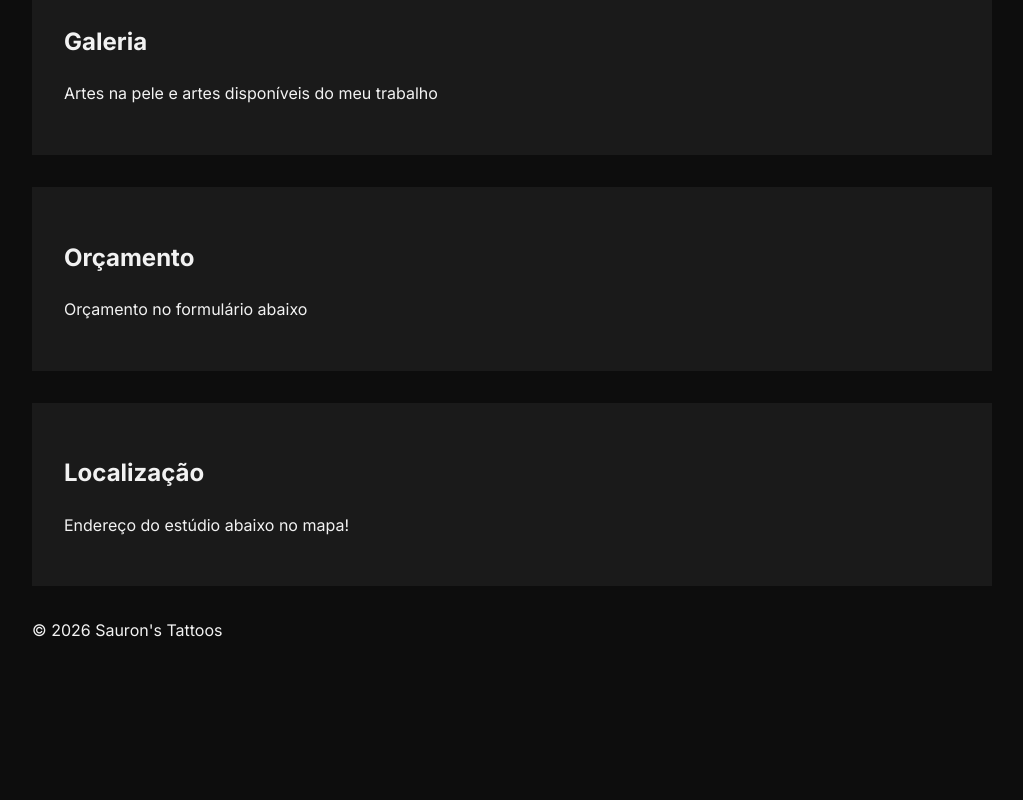
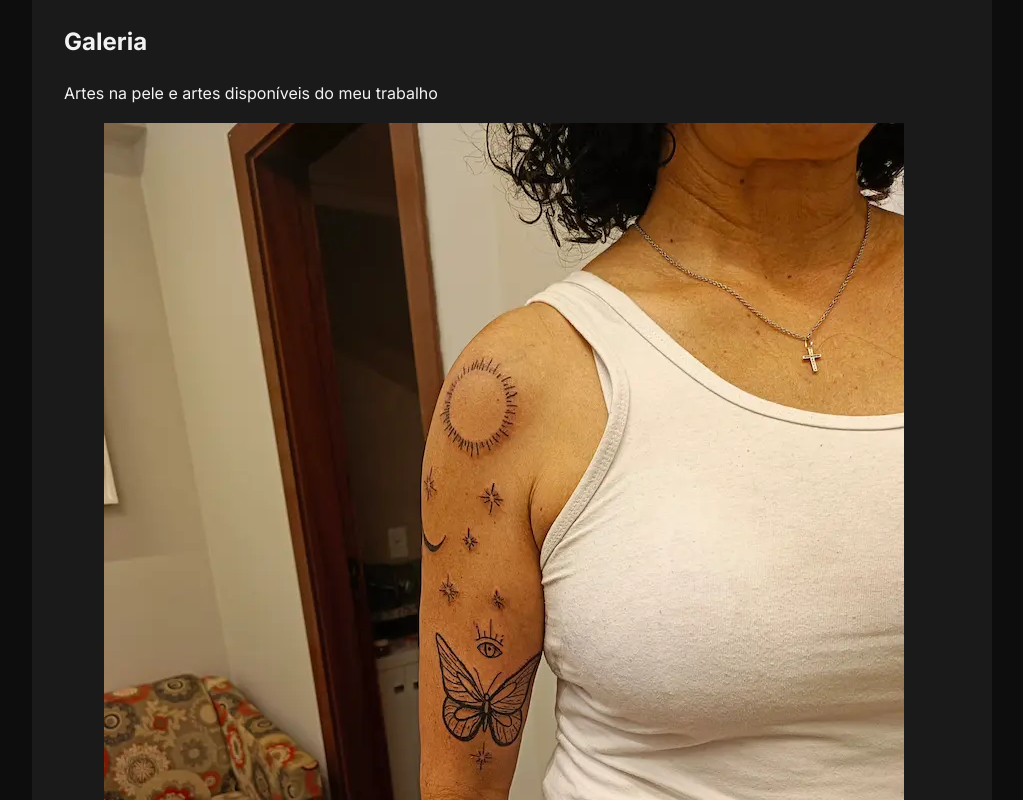
Before and after one commit to ablff/saurons-tattoos, a plain HTML site: page index.html in a window 1280 px wide. Shown: the part 400-1200 px from the top of the page, without its empty margins (128-1151 px from the left). Before the commit the page ends 1060 px from the top, so only its background shows below. Drawn offline with Linux system fonts and the light colour scheme; a web font is replaced by a local one.

Commit message:
feat: add first gallery image

```diff
--- a/css/styles.css
+++ b/css/styles.css
@@ -88,11 +88,18 @@ header {
     padding: 0.5rem 0.75rem;
     font-size: 1.25rem;
     cursor: pointer;
+    line-height: 1;
 }
 
 .nav-toggle:focus-visible {
     outline: 2px solid var(--color-accent);
     outline-offset: 2px;
+}
+
+.gallery__image {
+    max-width: 100%;
+    height: auto;
+    display: block;
 }
 
 @media (min-width: 48rem) {
--- a/index.html
+++ b/index.html
@@ -35,6 +35,16 @@
         <section class="page-section" id="gallery">
             <h2>Galeria</h2>
             <p>Artes na pele e artes disponíveis do meu trabalho</p>
+            <figure class="gallery__item">
+                <img
+                    class="gallery__image"
+                    src="assets/images/gallery/tattoo-sol-lua-borboleta.webp"
+                    alt="Tatuagem em estilo fine line no braço feminino com elementos místicos: sol, lua, estrelas, olho grego e uma borboleta"
+                    width="800"
+                    height="1070"
+                    loading="lazy"
+                >
+            </figure>
         </section>
 
         <section class="page-section" id="budget">
```
Also changed, not shown: assets/images/gallery/arte-caveira-rosas.webp (added), assets/images/gallery/arte-coruja-circulo.webp (added), assets/images/gallery/arte-leopardo.webp (added), assets/images/gallery/tattoo-berserk-caveira.webp (added), assets/images/gallery/tattoo-caveira-derretendo.webp (added), assets/images/gallery/tattoo-caveira-folha.webp (added), assets/images/gallery/tattoo-caveira-fungos.webp (added), assets/images/gallery/tattoo-one-piece-simbolos.webp (added), assets/images/gallery/tattoo-sol-lua-borboleta.webp (added).
